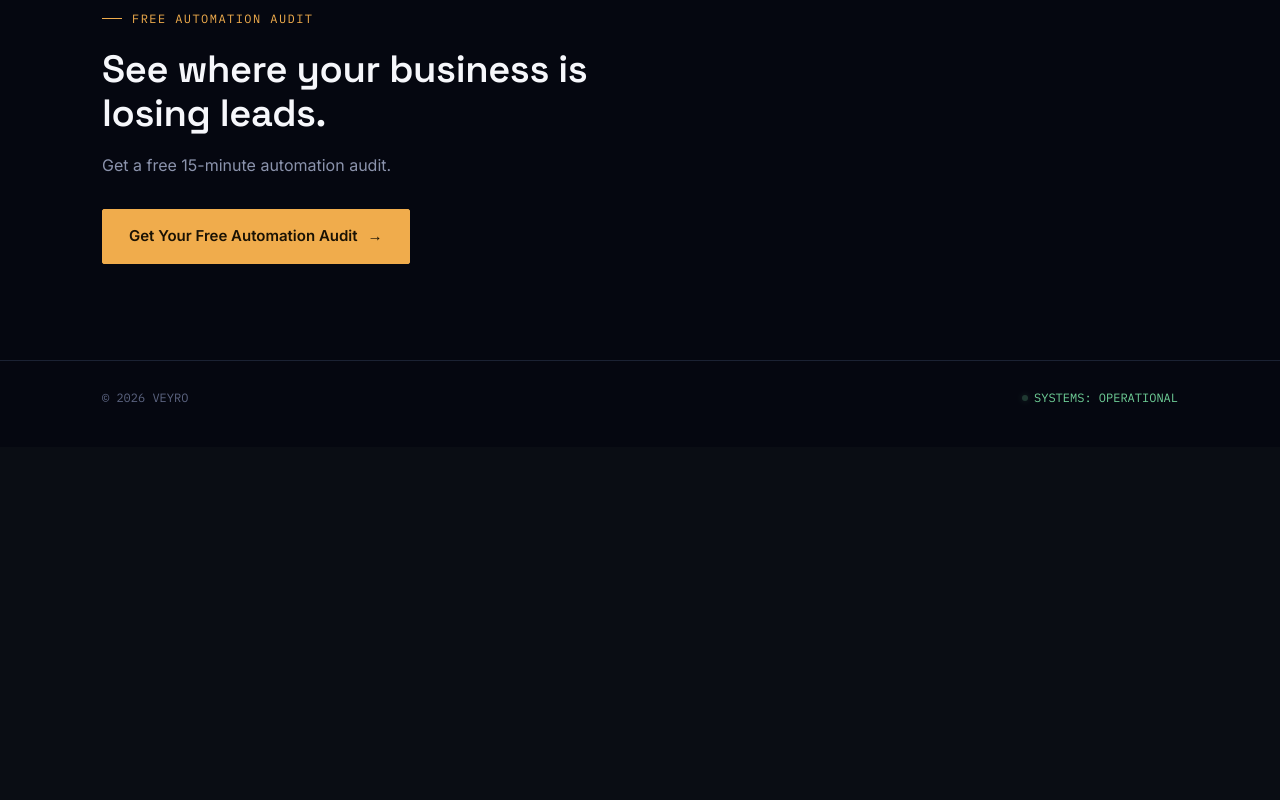
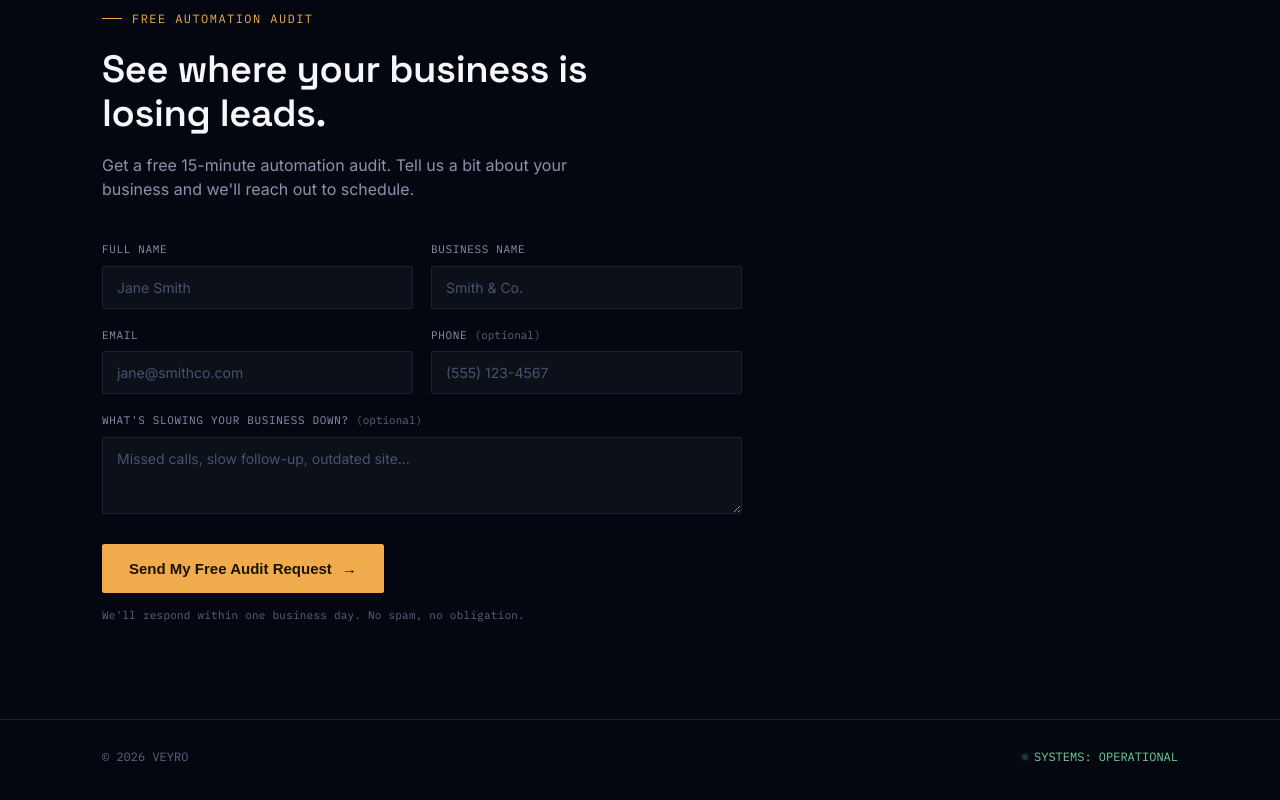
Before and after one commit to hi444/veyro-site, a plain HTML site: page index.html in a window 1280 px wide. Shown: the part 3437-4237 px from the top of the page. Before the commit the page ends 3884 px from the top, so only its background shows below. Drawn offline with Linux system fonts and the light colour scheme.

Commit message:
new veyro
sdfsdf

```diff
--- a/index.html
+++ b/index.html
@@ -251,8 +251,36 @@
   .cta-final h2{ color:#F6F7FB; font-size:38px; max-width:600px; line-height:1.15; }
   @media(max-width:640px){ .cta-final h2{font-size:28px;} }
   .cta-final .sub{ margin-top:18px; max-width:480px; color:#8B93AC; font-size:16px; }
-  .cta-final .btn-primary{ background:var(--amber); color:#1A1204; border-color:var(--amber); }
+  .cta-final .btn-primary{ background:var(--amber); color:#1A1204; border-color:var(--amber); margin-top:8px; }
   .cta-final .btn-primary:hover{ background:#F6C167; border-color:#F6C167; box-shadow:0 0 28px rgba(240,172,76,0.35); }
+
+  /* ---------- audit form ---------- */
+  .audit-form{ margin-top:40px; max-width:640px; }
+  .form-row{ display:grid; grid-template-columns:1fr 1fr; gap:18px; margin-bottom:18px; }
+  @media(max-width:560px){ .form-row{ grid-template-columns:1fr; gap:18px; } }
+  .form-field{ display:flex; flex-direction:column; gap:8px; }
+  .form-field-full{ margin-bottom:22px; }
+  .form-field label{
+    font-family:'IBM Plex Mono',monospace; font-size:11px; text-transform:uppercase;
+    letter-spacing:0.06em; color:var(--ink-soft);
+  }
+  .form-field label .optional{ text-transform:none; letter-spacing:0; color:#5C6480; }
+  .form-field input, .form-field textarea{
+    background:var(--dark-panel);
+    border:1px solid var(--dark-line);
+    border-radius:var(--radius);
+    padding:12px 14px;
+    color:#F6F7FB;
+    font-family:'Inter',sans-serif;
+    font-size:14px;
+    resize:vertical;
+    transition:border-color 0.2s ease, box-shadow 0.2s ease;
+  }
+  .form-field input::placeholder, .form-field textarea::placeholder{ color:#4A5270; }
+  .form-field input:focus, .form-field textarea:focus{
+    outline:none; border-color:var(--amber); box-shadow:0 0 0 3px rgba(240,172,76,0.15);
+  }
+  .form-note{ margin-top:14px; font-size:11px; color:#5C6480; }
 
   /* ---------- footer ---------- */
   footer{
@@ -470,8 +498,41 @@
   <div class="wrap">
     <div class="eyebrow reveal">FREE AUTOMATION AUDIT</div>
     <h2 class="reveal">See where your business is losing leads.</h2>
-    <p class="sub reveal">Get a free 15-minute automation audit.</p>
-    <a href="#" class="btn-primary reveal">Get Your Free Automation Audit <span class="arrow">→</span></a>
+    <p class="sub reveal">Get a free 15-minute automation audit. Tell us a bit about your business and we'll reach out to schedule.</p>
+
+    <form class="audit-form reveal" action="https://formspree.io/f/YOUR_FORM_ID" method="POST">
+      <!-- Honeypot field to catch bots — leave hidden -->
+      <input type="text" name="_gotcha" style="display:none" tabindex="-1" autocomplete="off">
+      <input type="hidden" name="_subject" value="New Automation Audit Request — Veyro">
+
+      <div class="form-row">
+        <div class="form-field">
+          <label for="name">Full name</label>
+          <input type="text" id="name" name="name" placeholder="Jane Smith" required>
+        </div>
+        <div class="form-field">
+          <label for="business">Business name</label>
+          <input type="text" id="business" name="business" placeholder="Smith & Co." required>
+        </div>
+      </div>
+      <div class="form-row">
+        <div class="form-field">
+          <label for="email">Email</label>
+          <input type="email" id="email" name="email" placeholder="jane@smithco.com" required>
+        </div>
+        <div class="form-field">
+          <label for="phone">Phone <span class="optional">(optional)</span></label>
+          <input type="tel" id="phone" name="phone" placeholder="(555) 123-4567">
+        </div>
+      </div>
+      <div class="form-field form-field-full">
+        <label for="notes">What's slowing your business down? <span class="optional">(optional)</span></label>
+        <textarea id="notes" name="notes" rows="3" placeholder="Missed calls, slow follow-up, outdated site..."></textarea>
+      </div>
+
+      <button type="submit" class="btn-primary">Send My Free Audit Request <span class="arrow">→</span></button>
+      <p class="form-note mono">We'll respond within one business day. No spam, no obligation.</p>
+    </form>
   </div>
 </section>
 
```
